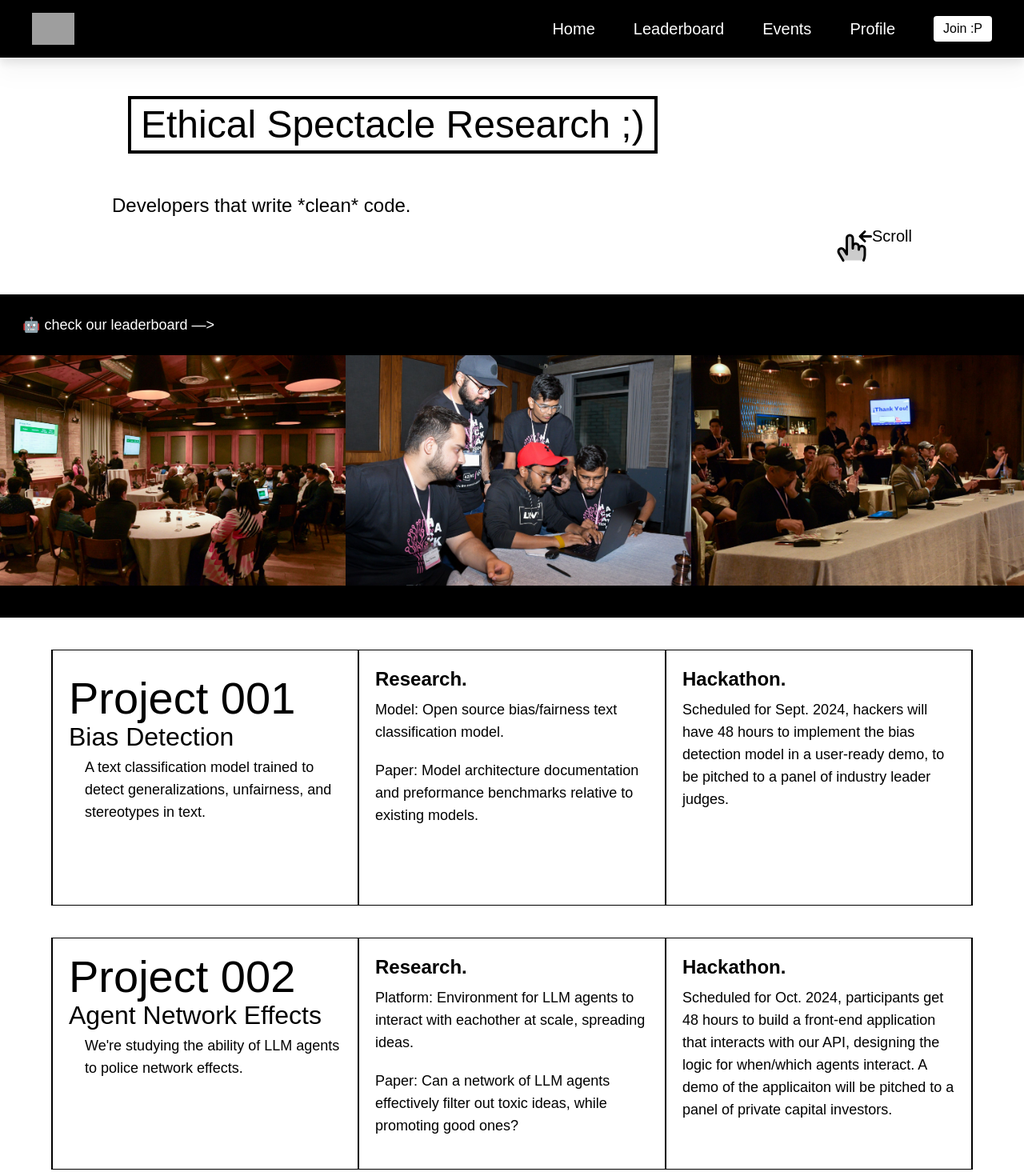
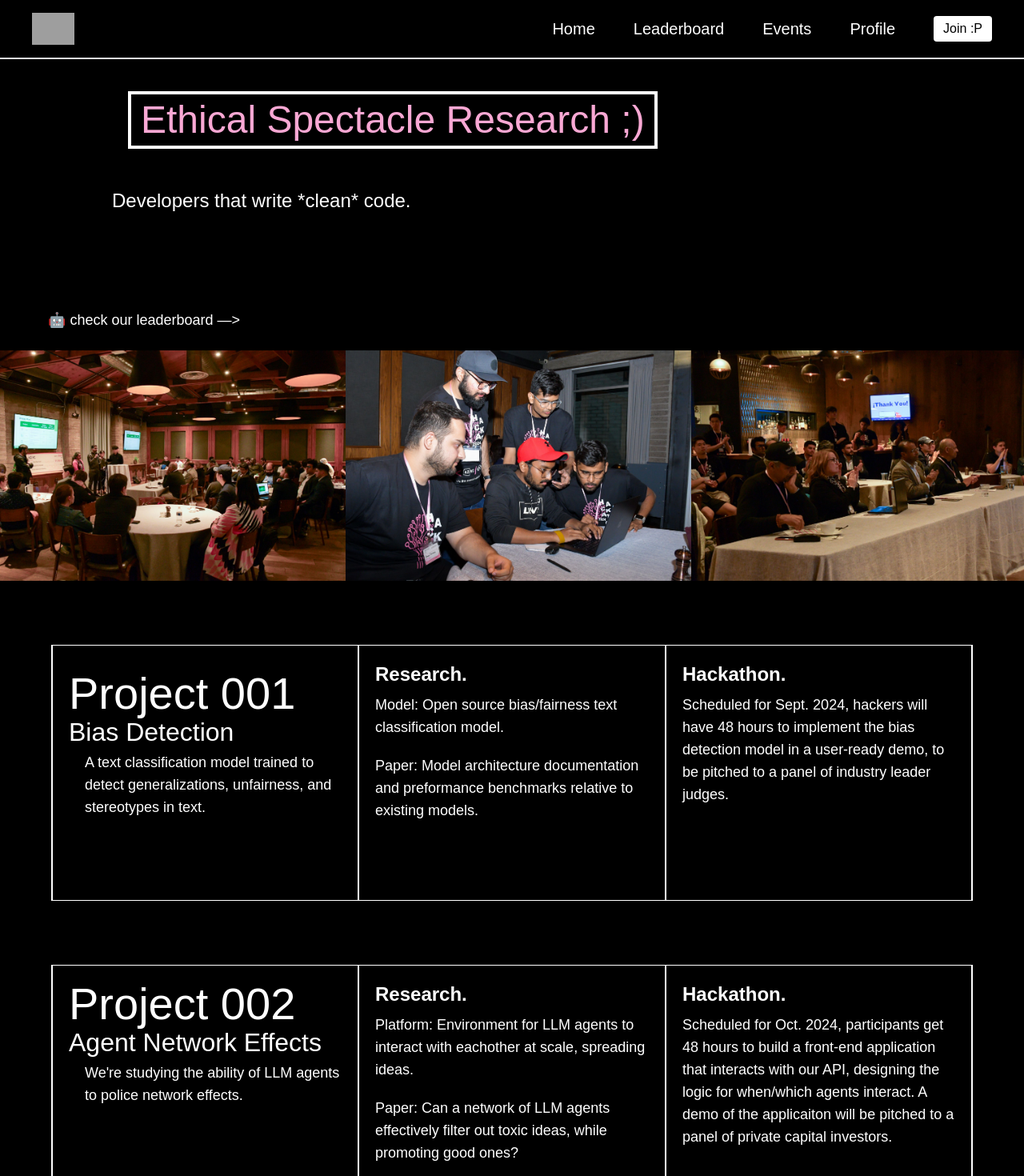
Before and after one commit to Ethical-Spectacle/newsite, a Next.js app: page / in a window 1280 px wide. Shown: the top 1470 px of the page at 80% size. Built offline with nearby package versions, Linux system fonts and the light colour scheme; grey boxes are pictures that could not be loaded; a web font is replaced by a local one.

Commit message:
Dark Homepage

```diff
--- a/app/components/Home/Hero.js
+++ b/app/components/Home/Hero.js
@@ -4,38 +4,40 @@ import { IoMdArrowForward } from "react-icons/io";
 
 const Hero = () => {
   return (
-    <div className="bg-white mt-20">
+    <div className="bg-white sm:bg-black">
       <div className="scroll-container hide-scrollbar">
         <div className="h-72 w-full scroll-item md:px-20">
-          <h1 className="inline-block border-black border-4 p-3 py-2 m-2 ml-10 mt-6 text-5xl whitespace-nowrap md:ml-20 md:mt-10">
+          <h1 className="inline-block border-black border-4 p-3 py-2 m-2 ml-10 mt-6 text-5xl whitespace-nowrap md:ml-20 md:mt-10 sm:text-pink-300 sm:border-white text-pink-300">
             Ethical Spectacle Research ;)
           </h1>
-          <p className="text-black text-2xl p-5 pb-0 m-2 mt-5 leading-snug md:ml-10">
+          <p className="text-black text-2xl p-5 pb-0 m-2 mt-5 leading-snug md:ml-10 sm:text-white">
             Developers that write *clean* code.
           </p>
-          <h2 className="flex flex-row justify-end pr-5 text-xl md:hidden">
+          <h2 className="flex flex-row justify-end pr-5 text-xl md:hidden hidden">
             <PiHandSwipeLeftDuotone className="mt-1 text-5xl" />
             Swipe
           </h2>
-          <h2 className="flex flex-row justify-end pr-5 mr-10 text-xl md:flex hidden">
+          <h2 className="flex flex-row justify-end pt-5 pr-5 mr-10 text-xl md:flex">
             <PiHandSwipeLeftDuotone className="mt-1 text-5xl" />
             Scroll
           </h2>
         </div>
         <div className="h-72 w-full md:w-1/2 scroll-item flex flex-col justify-end p-3 py-2">
-          <p className="text-2xl font-semibold mb-2">Research.</p>
-          <p className="mb-5">
+          <p className="text-2xl font-semibold mb-2 sm:text-white">Research.</p>
+          <p className="mb-5 sm:text-white">
             We do AI/ML research in nuanced contexts, publishing research papers
             and open source tools for developers.
           </p>
         </div>
         <div className="h-72 w-full md:w-1/2 scroll-item flex flex-col justify-end pl-5 p-3 py-2 md:px-20">
           {/* can someone add something here, fill the space, top right aligned */}
-          <p className="text-2xl font-semibold mb-2 mt-2">Community.</p>
-          <p className="mb-2">
+          <p className="text-2xl font-semibold mb-2 mt-2 sm:text-white">
+            Community.
+          </p>
+          <p className="mb-2 sm:text-white">
             We run events for the developers and entrepreneurs of Phoenix.
           </p>
-          <p className="mb-5">
+          <p className="mb-5 sm:text-white">
             Climb our leaderboard by attending events, winning hackathons,
             taking leadership roles, etc.
           </p>
--- a/app/components/Home/LeaderBoardCheckOut.js
+++ b/app/components/Home/LeaderBoardCheckOut.js
@@ -2,7 +2,7 @@ function LeaderBoardCheckOut() {
   return (
     <div className="flex flex-row justify-start overflow-hidden h-15 items-center bg-black py-3">
       <a href="/leaderboard">
-        <h1 className="whitespace-nowrap text-white text-lg py-3 px-2 ml-5 text-right">
+        <h1 className="whitespace-nowrap text-white text-lg py-3 px-10 ml-5 text-right hover:text-pink-300">
           🤖 check our leaderboard —&gt;
         </h1>
       </a>
--- a/app/components/Home/ResearchProjectAgents.js
+++ b/app/components/Home/ResearchProjectAgents.js
@@ -3,12 +3,12 @@ import { PiHandSwipeLeftDuotone } from "react-icons/pi";
 
 const AgentsProjectCarousel = () => {
   return (
-    <div className="bg- sm:my-10">
+    <div className="bg-white sm:bg-black sm:py-10">
       <div className="scroll-container hide-scrollbar flex md:justify-center justify-start">
-        <div className="w-96 scroll-item border border-black border-l-2 px-5 pt-5">
+        <div className="w-96 scroll-item border border-black sm:border-white border-l-2 px-5 pt-5 sm:text-white">
           <h1 className="mt-2">Project 002</h1>
           <h2 className="mt-3">Agent Network Effects</h2>
-          <p className="pl-5 mt-2">
+          <p className="pl-5 mt-2 sm:text-white">
             We're studying the ability of LLM agents to police network effects.
           </p>
           <h2 className="flex flex-row justify-end pr-5 text-xl md:hidden">
@@ -16,22 +16,24 @@ const AgentsProjectCarousel = () => {
           </h2>
         </div>
 
-        <div className="w-96 scroll-item border border-black  p-5">
-          <p className="text-2xl font-semibold mb-2">Research.</p>
-          <p className="mb-5">
+        <div className="w-96 scroll-item border border-black sm:border-white sm:text-white p-5">
+          <p className="text-2xl font-semibold mb-2 sm:text-white">Research.</p>
+          <p className="mb-5 sm:text-white">
             Platform: Environment for LLM agents to interact with eachother at
             scale, spreading ideas.
           </p>
-          <p className="mb-5">
+          <p className="mb-5 sm:text-white">
             Paper: Can a network of LLM agents effectively filter out toxic
             ideas, while promoting good ones?
           </p>
         </div>
 
-        <div className="w-96 scroll-item border border-black border-r-2 p-5">
+        <div className="w-96 scroll-item border border-black sm:border-white sm:text-white border-r-2 p-5">
           {/* can someone add something here, fill the space, top right aligned */}
-          <p className="text-2xl font-semibold mb-2">Hackathon.</p>
-          <p className="mb-5">
+          <p className="text-2xl font-semibold mb-2 sm:text-white">
+            Hackathon.
+          </p>
+          <p className="mb-5 sm:text-white">
             Scheduled for Oct. 2024, participants get 48 hours to build a
             front-end application that interacts with our API, designing the
             logic for when/which agents interact. A demo of the applicaiton will
--- a/app/components/Home/ResearchProjectBias.js
+++ b/app/components/Home/ResearchProjectBias.js
@@ -4,12 +4,12 @@ import { PiHandSwipeLeftDuotone } from "react-icons/pi";
 
 const BiasProjectCarousel = () => {
   return (
-    <div className="bg-white sm:my-10">
+    <div className="bg-white sm:bg-black sm:py-10">
       <div className="scroll-container hide-scrollbar flex md:justify-center justify-start">
-        <div className="w-full md:w-96 md:h-80 scroll-item border border-black border-l-2 px-5 pt-5">
+        <div className="w-full md:w-96 md:h-80 scroll-item border sm:border-white border-black sm:text-white border-l-2 px-5 pt-5">
           <h1 className="mt-2 md:mt-5">Project 001</h1>
           <h2 className="mt-3">Bias Detection</h2>
-          <p className="pl-5 mt-2">
+          <p className="pl-5 mt-2 sm:text-white">
             A text classification model trained to detect generalizations,
             unfairness, and stereotypes in text.
           </p>
@@ -17,20 +17,22 @@ const BiasProjectCarousel = () => {
             <PiHandSwipeLeftDuotone className="mt-3 text-4xl" />
           </h2>
         </div>
-        <div className="w-full md:w-96 md:h-80 scroll-item border border-black  p-5">
-          <p className="text-2xl font-semibold mb-2">Research.</p>
-          <p className="mb-5">
+        <div className="w-full md:w-96 md:h-80 scroll-item sm:border-white border border-black  p-5">
+          <p className="text-2xl font-semibold mb-2 sm:text-white">Research.</p>
+          <p className="mb-5 sm:text-white">
             Model: Open source bias/fairness text classification model.
           </p>
-          <p className="mb-5">
+          <p className="mb-5 sm:text-white">
             Paper: Model architecture documentation and preformance benchmarks
             relative to existing models.
           </p>
         </div>
-        <div className="w-full md:w-96 md:h-80 scroll-item border border-black border-r-2 p-5">
+        <div className="w-full md:w-96 md:h-80 scroll-item sm:border-white border  border-black border-r-2 p-5">
           {/* can someone add something here, fill the space, top right aligned */}
-          <p className="text-2xl font-semibold mb-2">Hackathon.</p>
-          <p className="mb-5">
+          <p className="text-2xl font-semibold mb-2 sm:text-white">
+            Hackathon.
+          </p>
+          <p className="mb-5 sm:text-white">
             Scheduled for Sept. 2024, hackers will have 48 hours to implement
             the bias detection model in a user-ready demo, to be pitched to a
             panel of industry leader judges.
--- a/app/components/NavBar.js
+++ b/app/components/NavBar.js
@@ -25,7 +25,7 @@ const Navbar = () => {
 
   return (
     <nav
-      className={`bg-black fixed w-screen top-0 z-2 ${
+      className={`bg-black sticky w-screen top-0 z-2 border-b-2 ${
         position === 0 && `drop-shadow-xl`
       }`}
     >
--- a/app/layout.js
+++ b/app/layout.js
@@ -22,9 +22,7 @@ export default function RootLayout({ children }) {
     <html lang="en">
       <body className={rethink_sans.className}>
         <AuthProvider>
-          <div className="z-40">
-            <NavBar />
-          </div>
+          <NavBar />
           {children}
           <Footer />
         </AuthProvider>
```
Also changed, not shown: app/leaderboard/page.js (+123 -31 lines).
